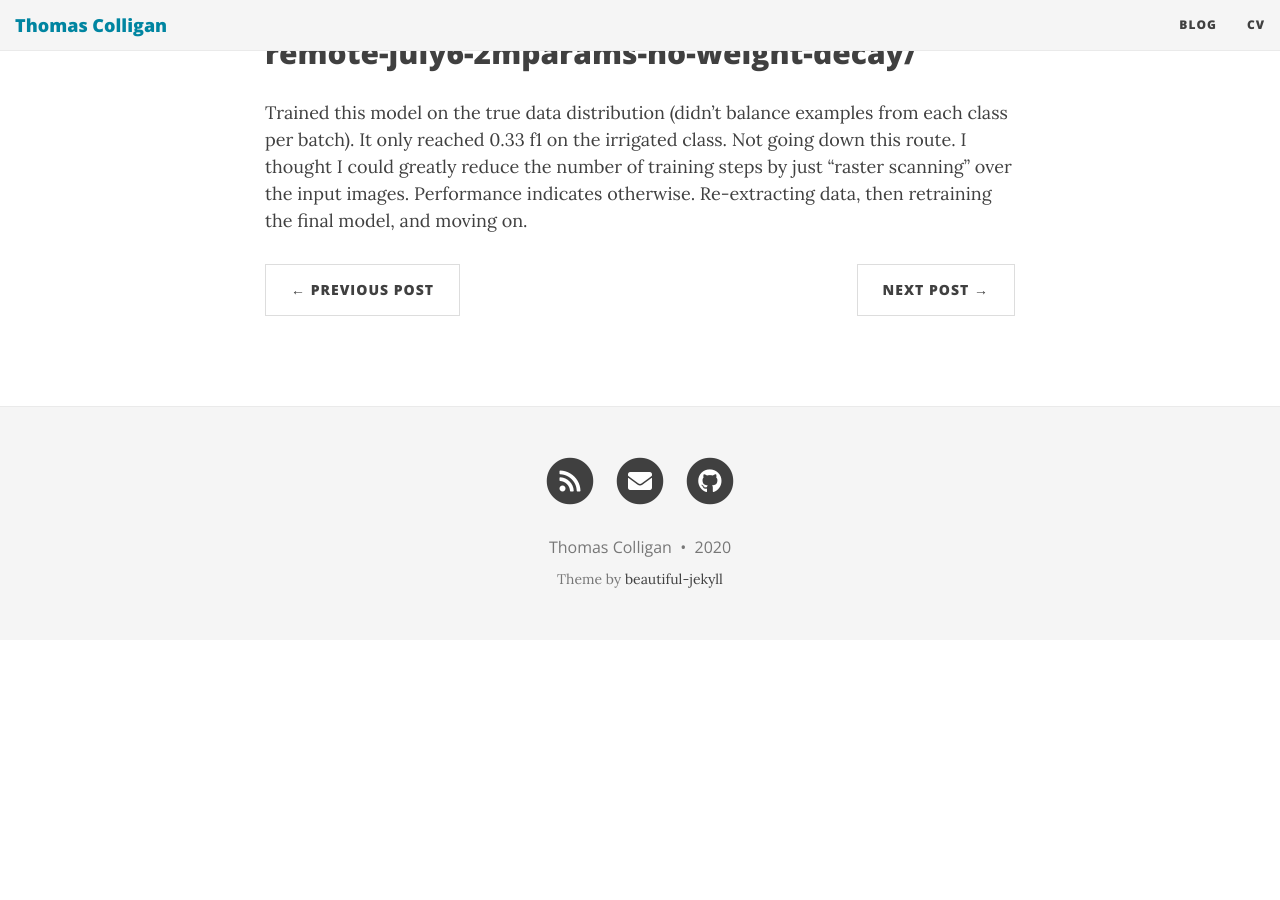
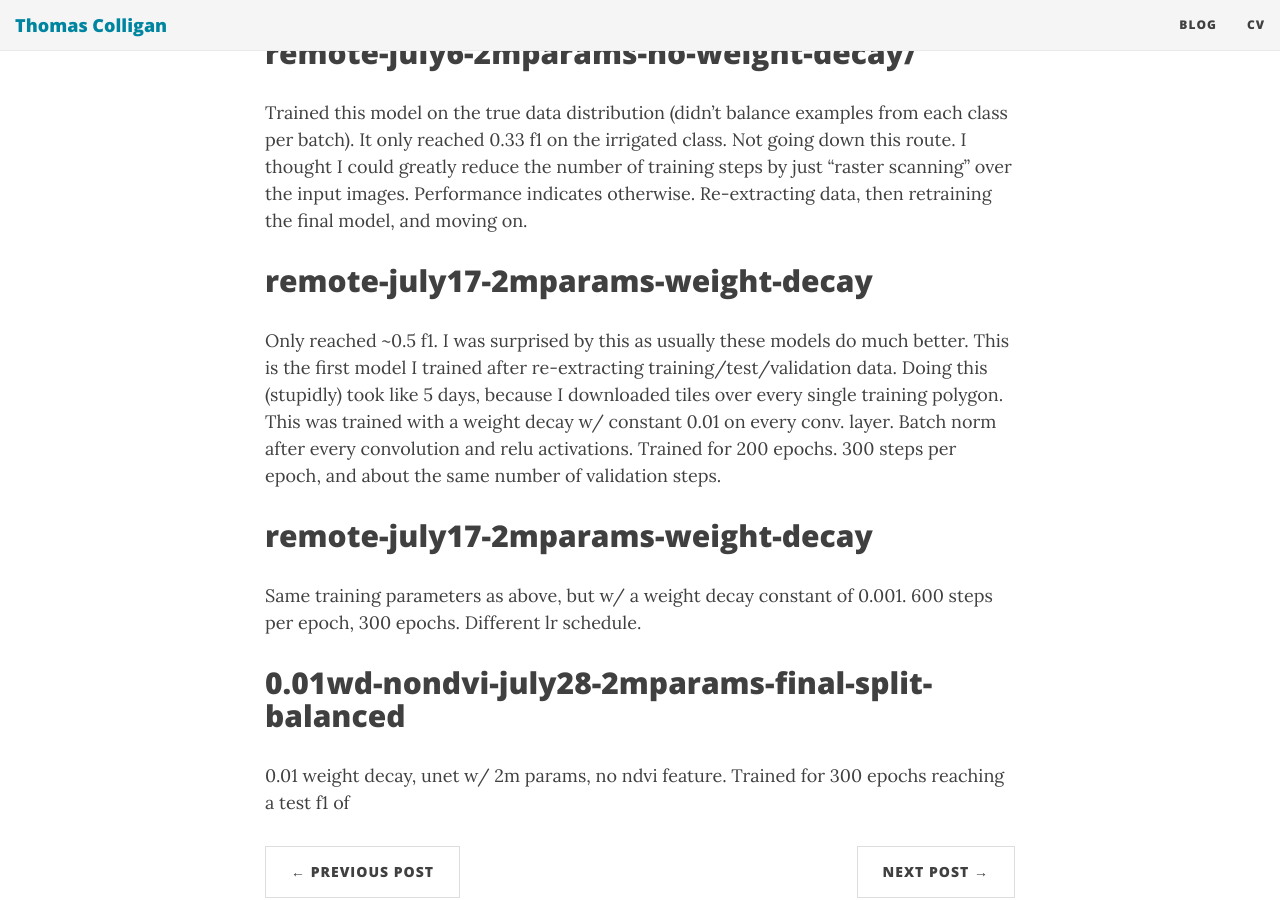
Before and after one commit to colligant/colligant.github.io, a Jekyll site: the page built from _posts/2020-06-30-model-bookkeeping-with-ai-platform.md, in a window 1280 px wide and 900 px high, scrolled down 1211 px. Built offline with Jekyll 4.4.1, drawn with Linux system fonts in a browser that asks for light colours; nearby versions of some CDN libraries; before the commit the page ends 1851 px from its top, so only the background shows below that.

Commit message:
Commit post

```diff
--- a/_posts/2020-06-30-model-bookkeeping-with-ai-platform.md
+++ b/_posts/2020-06-30-model-bookkeeping-with-ai-platform.md
@@ -39,3 +39,22 @@ class. Not going down this route. I thought I could greatly reduce the number
 of training steps by just "raster scanning" over the input images.
 Performance indicates otherwise. Re-extracting data, then retraining the
 final model, and moving on.
+
+## remote-july17-2mparams-weight-decay
+Only reached ~0.5 f1. I was surprised by this as usually
+these models do much better.
+This is the first model I trained after re-extracting
+training/test/validation data. Doing this (stupidly) took like 5 days,
+because I downloaded tiles over every single training polygon. This
+was trained with a weight decay w/ constant 0.01 on every conv. layer.
+Batch norm after every convolution and relu activations. Trained
+for 200 epochs. 300 steps per epoch, and about the same
+number of validation steps.
+
+## remote-july17-2mparams-weight-decay
+Same training parameters as above, but w/ a weight decay constant
+of 0.001. 600 steps per epoch, 300 epochs. Different lr schedule.
+
+## 0.01wd-nondvi-july28-2mparams-final-split-balanced
+0.01 weight decay, unet w/ 2m params, no ndvi feature. Trained for
+300 epochs reaching a test f1 of
```
Also changed, not shown: _posts/2020-08-12-filter-visualization-pytorch.md (added, +17 -0 lines), _posts/2020-08-26-tf-datasets-and-model.fit().md (added, +57 -0 lines), assets/img/imbalanced_data.png (added).
